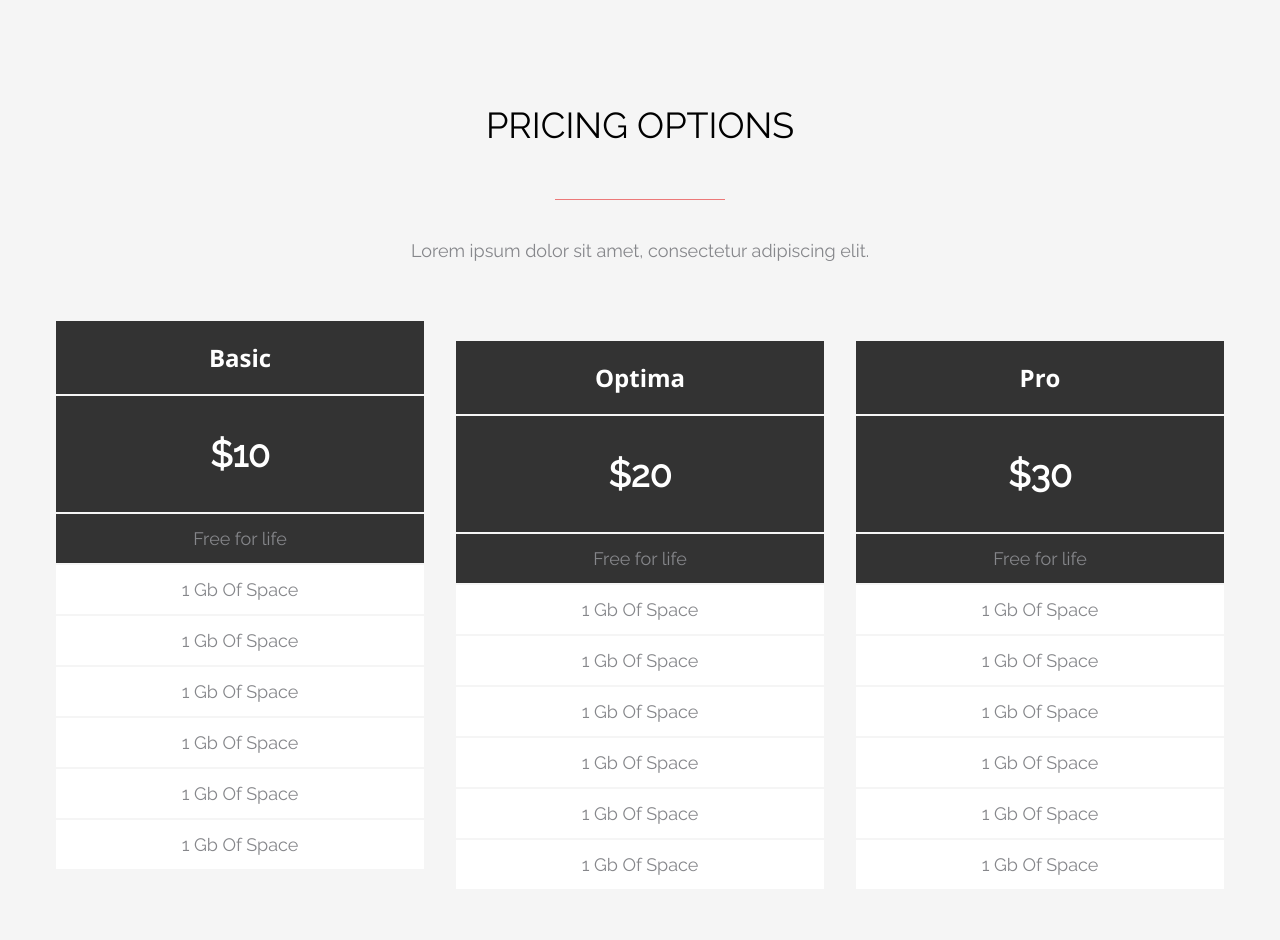
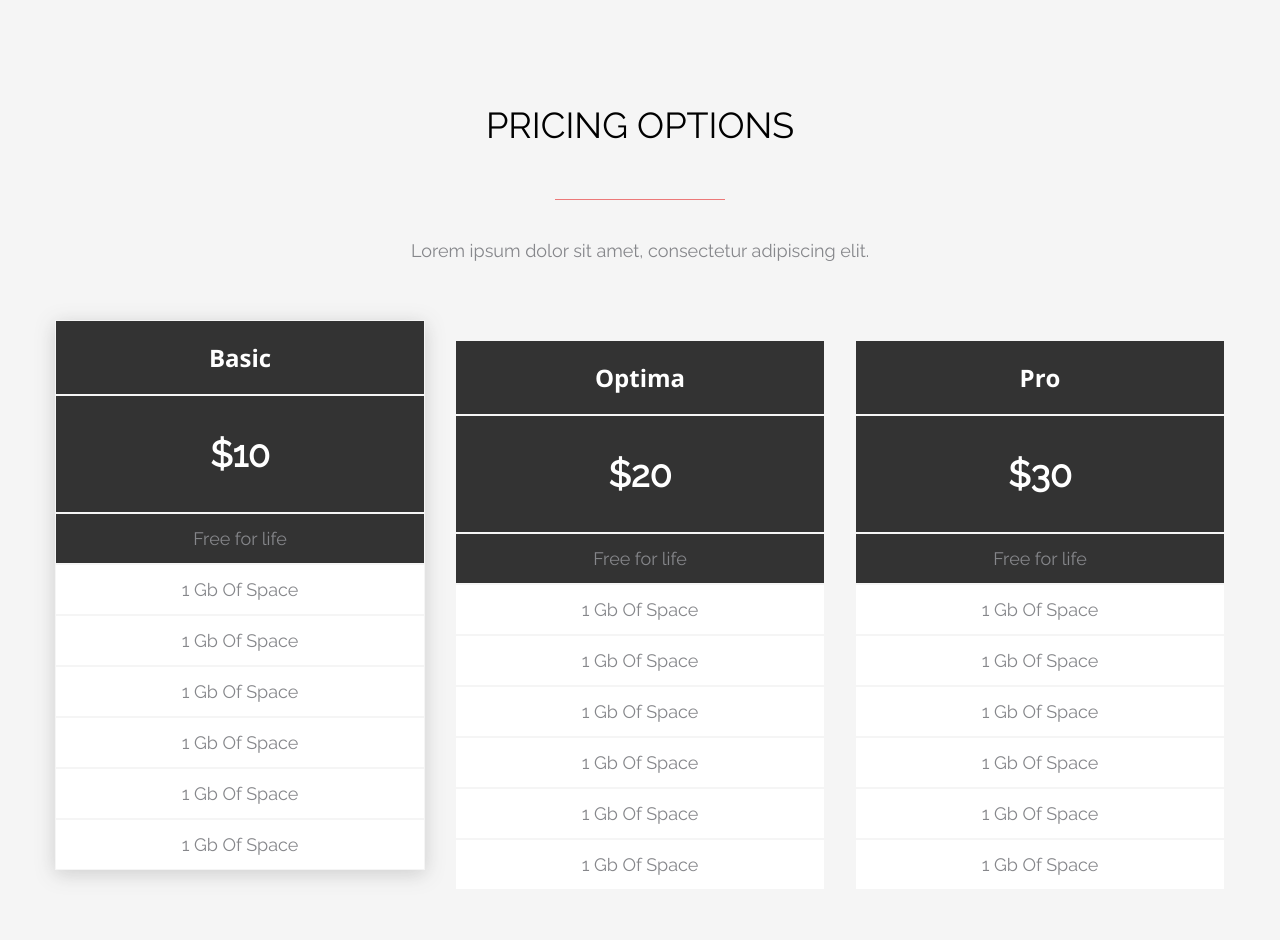
Before and after one commit to Drakyla226/WD13-onl-oleg-solodov, a PHP site: page /homework-4/index.html in a window 1280 px wide, with the pointer over the restyled element. Run offline with PHP 8.4, Linux system fonts and the light colour scheme.

Commit message:
add shadow for price

```diff
--- a/homework-4/assets/css/style.css
+++ b/homework-4/assets/css/style.css
@@ -75,6 +75,7 @@ body {
 .pricing-price__item:hover{
     padding: 0;
     transition: all .3s ease-in-out;
+    filter: drop-shadow(0px 4px 10px rgba(51, 51, 51, 0.20));
 }
 
 .pricing-price__item--name {
```
